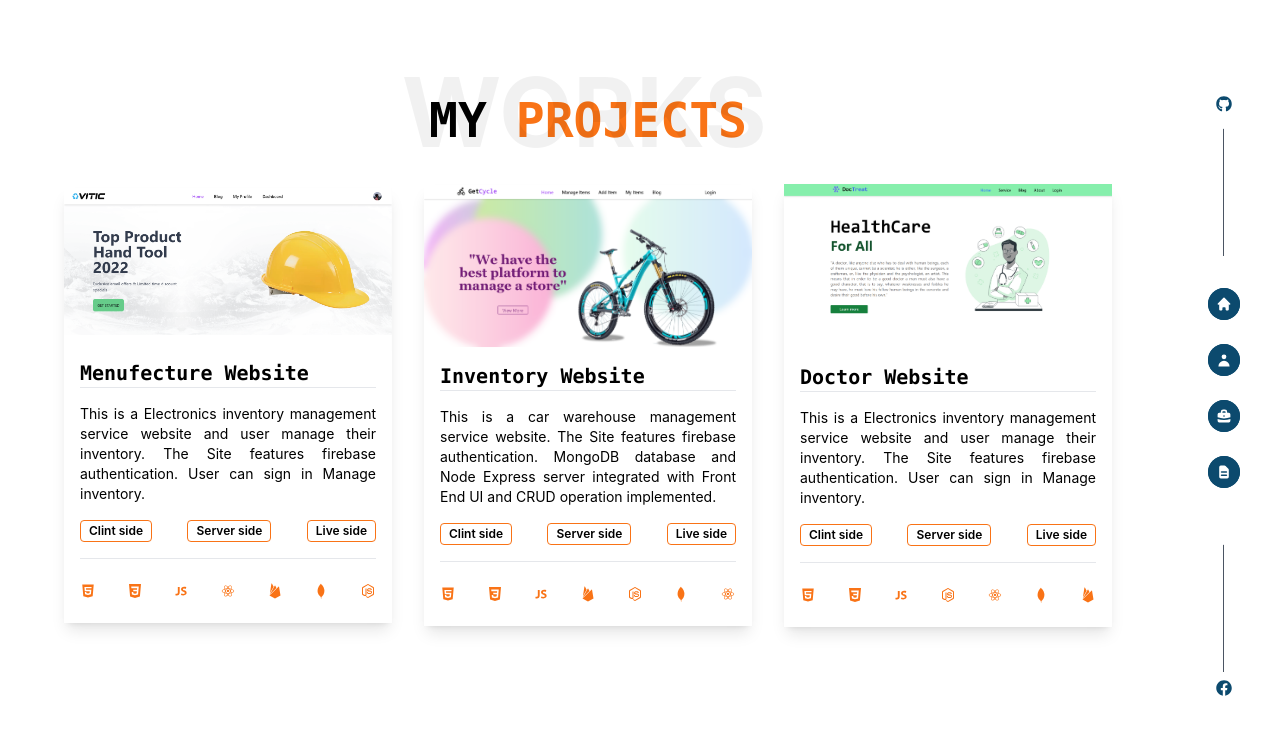
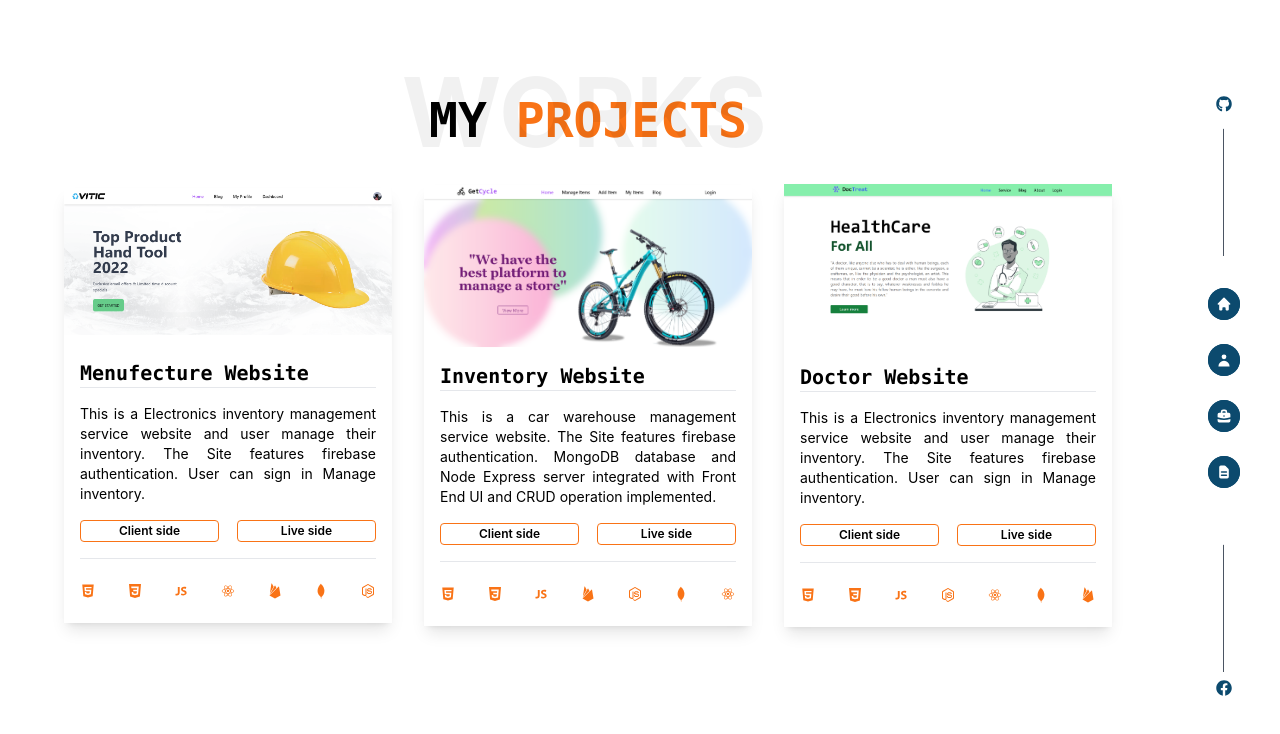
Before and after one commit to joypaul3592/React-Portfolio, a React (Create React App) app: page /projects in a window 1280 px wide. Shown: the top 734 px of the page. Built offline with nearby package versions, Linux system fonts and the light colour scheme.

Commit message:
adding some links

```diff
--- a/package.json
+++ b/package.json
@@ -7,6 +7,7 @@
     "@testing-library/jest-dom": "^5.16.4",
     "@testing-library/react": "^13.3.0",
     "@testing-library/user-event": "^13.5.0",
+    "aos": "^2.3.4",
     "react": "^18.1.0",
     "react-circular-progressbar": "^2.0.4",
     "react-dom": "^18.1.0",
--- a/src/Components/About/Overview.js
+++ b/src/Components/About/Overview.js
@@ -1,7 +1,7 @@
 import React from 'react';
 import { TbBoxMultiple1, TbBoxMultiple2, TbBoxMultiple3 } from "react-icons/tb";
 import { FaFacebookF, FaLinkedinIn } from "react-icons/fa";
-import { AiFillInstagram } from "react-icons/ai";
+import { AiFillGithub } from "react-icons/ai";
 const Overview = () => {
     return (
         <div className=' lg:flex w-full  pb-16 md:pb-0'>
@@ -46,9 +46,9 @@ const Overview = () => {
                                 <FaFacebookF className=' mr-2' /> Facebook
                             </div>
                         </a>
-                        <a href="https://www.instagram.com/_joypaul/" target='_blank'>
+                        <a href="https://github.com/joypaul3592" target='_blank'>
                             <div className='py-1 px-4 my-4 md:my-0 rounded-md border border-orange-500 flex items-center justify-center hover:bg-orange-500 hover:border-orange-500 hover:text-white cursor-pointer'>
-                                <AiFillInstagram className=' mr-2' /> Instagram
+                                <AiFillGithub className=' mr-2' /> GitHub
                             </div>
                         </a>
                         <a href="https://www.linkedin.com/in/joy-paul3592/" target='_blank'>
@@ -63,13 +63,13 @@ const Overview = () => {
             <div className=' lg:w-[50%]  lg:px-8 md:px-5'>
                 <h1 className=' text-2xl font-mono text-left flex items-center'><TbBoxMultiple3 className='text-orange-500 mr-3 text-base' /> Overview</h1>
                 <hr className=' mb-8' />
-                <p className=' text-justify mb-2 text-sm'>My name is MD Zillur Rahman and I am an ambitious Frontend Engineer based in Germany.
+                <p className=' text-justify mb-2 text-sm'>My name is Joy Paul and I am an ambitious Frontend Developer.
                 </p>
                 <p className=' text-justify mb-2 text-sm'>
                     My target is to build things following the latest trend and technologies. And definitely my other primary goal is to find solutions for the problems. Grasp for limitless learning brought me to web programming. Because I love exploring new things and in web development there is no end of learning. Currently, I am learning NextJS and also have a thirst for learning GraphQL and Redux.
                 </p>
                 <p className=' text-justify text-sm'>
-                    Currently, I am looking for an opportunity as a frontend developer in Germany to utilize my specialties. I am a team player and self-motivated, always a grasp for learning new stack. I am flexible to relocate as well.
+                    Currently, I am looking for an opportunity as a frontend developer in my specialties. I am a team player and self-motivated, always a grasp for learning new stack. I am flexible to relocate as well.
                 </p>
             </div>
         </div>
--- a/src/Components/Navbar/Navbar.js
+++ b/src/Components/Navbar/Navbar.js
@@ -6,7 +6,7 @@ import { FaFacebook, FaGithub } from 'react-icons/fa';
 
 const Navbar = () => {
     return (
-        <div>
+        <div >
 
             <div className=' md:h-screen w-full  md:w-40 fixed z-50  md:absolute md:top-0 md:right-0 bottom-0 flex md:flex-col justify-center '>
 
--- a/src/Components/Projects/Projects.js
+++ b/src/Components/Projects/Projects.js
@@ -28,9 +28,8 @@ const Projects = () => {
                                 Manage inventory.</p>
                         </div>
                         <div className=' flex justify-between items-center px-4'>
-                            <a className=' py-[2px] px-2 border border-orange-500 rounded text-xs font-semibold' href="">Clint side</a>
-                            <a className=' py-[2px] px-2 border border-orange-500 rounded text-xs font-semibold' href="">Server side</a>
-                            <a className=' py-[2px] px-2 border border-orange-500 rounded text-xs font-semibold' href="">Live side</a>
+                            <a className='w-[47%] py-[2px] px-2 border border-orange-500 rounded text-xs font-semibold' href="https://github.com/joypaul3592/Manufacturer-website" target='_blank'>Client side</a>
+                            <a className='w-[47%] py-[2px] px-2 border border-orange-500 rounded text-xs font-semibold' href="https://vitic-application.web.app" target='_blank'>Live side</a>
                         </div>
                         <hr className=' mb-4 mx-4 mt-4' />
                         <div className='flex mt-6 px-4 justify-between items-center'>
@@ -55,9 +54,8 @@ const Projects = () => {
                                 End UI and CRUD operation implemented.</p>
                         </div>
                         <div className=' flex justify-between items-center px-4'>
-                            <a className=' py-[2px] px-2 border border-orange-500 rounded text-xs font-semibold' href="">Clint side</a>
-                            <a className=' py-[2px] px-2 border border-orange-500 rounded text-xs font-semibold' href="">Server side</a>
-                            <a className=' py-[2px] px-2 border border-orange-500 rounded text-xs font-semibold' href="">Live side</a>
+                            <a className=' w-[47%]  py-[2px] px-2 border border-orange-500 rounded text-xs font-semibold' href="https://github.com/joypaul3592/Cycle-management-app" target='_blank'>Client side</a>
+                            <a className=' w-[47%]  py-[2px] px-2 border border-orange-500 rounded text-xs font-semibold' href="https://cycle-inventory.web.app/" target='_blank'>Live side</a>
                         </div>
                         <hr className=' mb-4 mx-4 mt-4' />
                         <div className='flex mt-6 px-4 justify-between items-center'>
@@ -83,9 +81,9 @@ const Projects = () => {
                                 Manage inventory.</p>
                         </div>
                         <div className=' flex justify-between items-center px-4'>
-                            <a className=' py-[2px] px-2 border border-orange-500 rounded text-xs font-semibold' href="">Clint side</a>
-                            <a className=' py-[2px] px-2 border border-orange-500 rounded text-xs font-semibold' href="">Server side</a>
-                            <a className=' py-[2px] px-2 border border-orange-500 rounded text-xs font-semibold' href="">Live side</a>
+                            <a className=' w-[47%] py-[2px] px-2 border border-orange-500 rounded text-xs font-semibold' href="https://github.com/joypaul3592/Dcotor-managment-app" target='_blank'>Client side</a>
+
+                            <a className=' w-[47%] py-[2px] px-2 border border-orange-500 rounded text-xs font-semibold' href="https://dapper-rolypoly-d479bb.netlify.app" target='_blank'>Live side</a>
                         </div>
                         <hr className=' mb-4 mx-4 mt-4' />
                         <div className='flex mt-6 px-4 justify-between items-center'>
```
Also changed, not shown: 1 other file (tests, documents, lock files or other folders).
